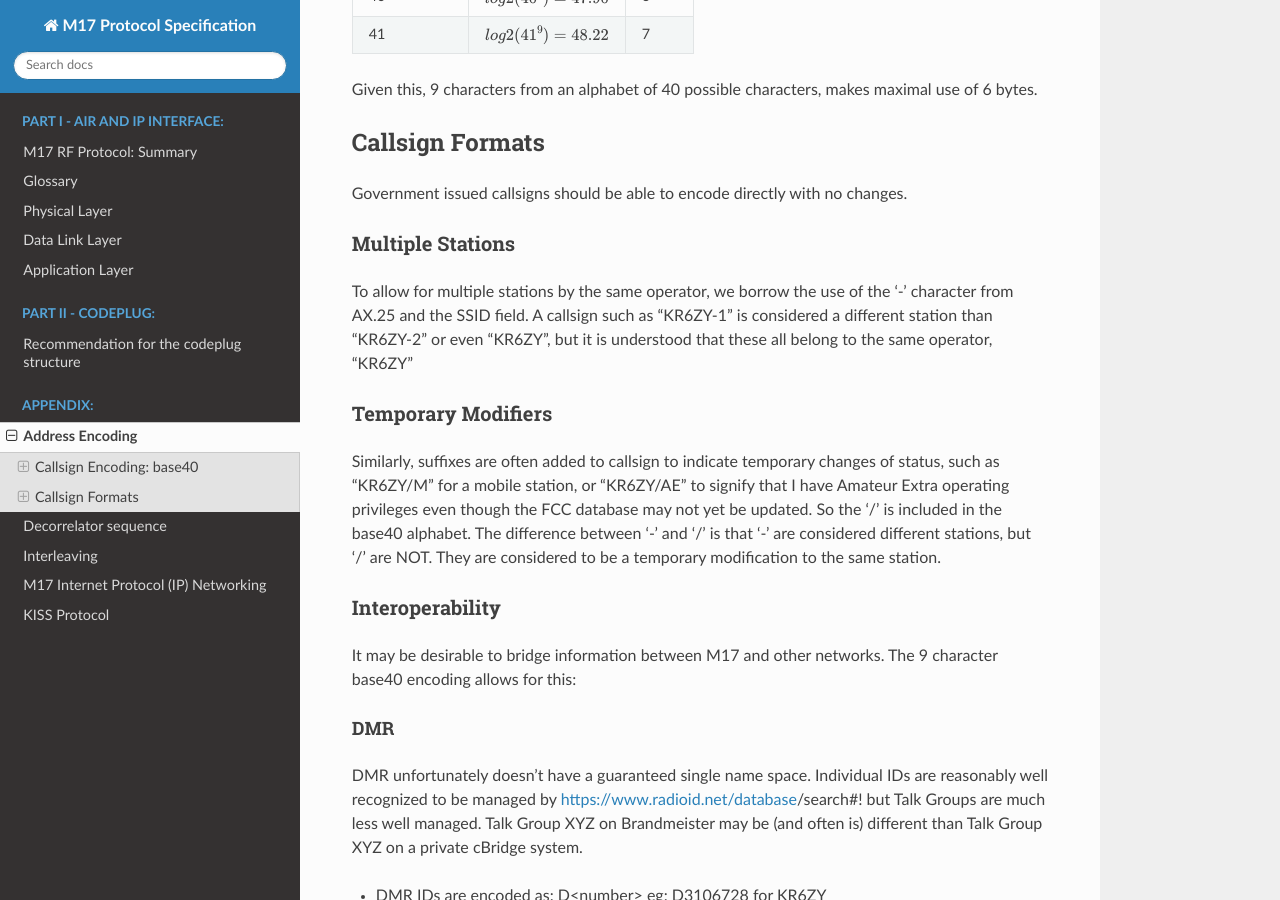
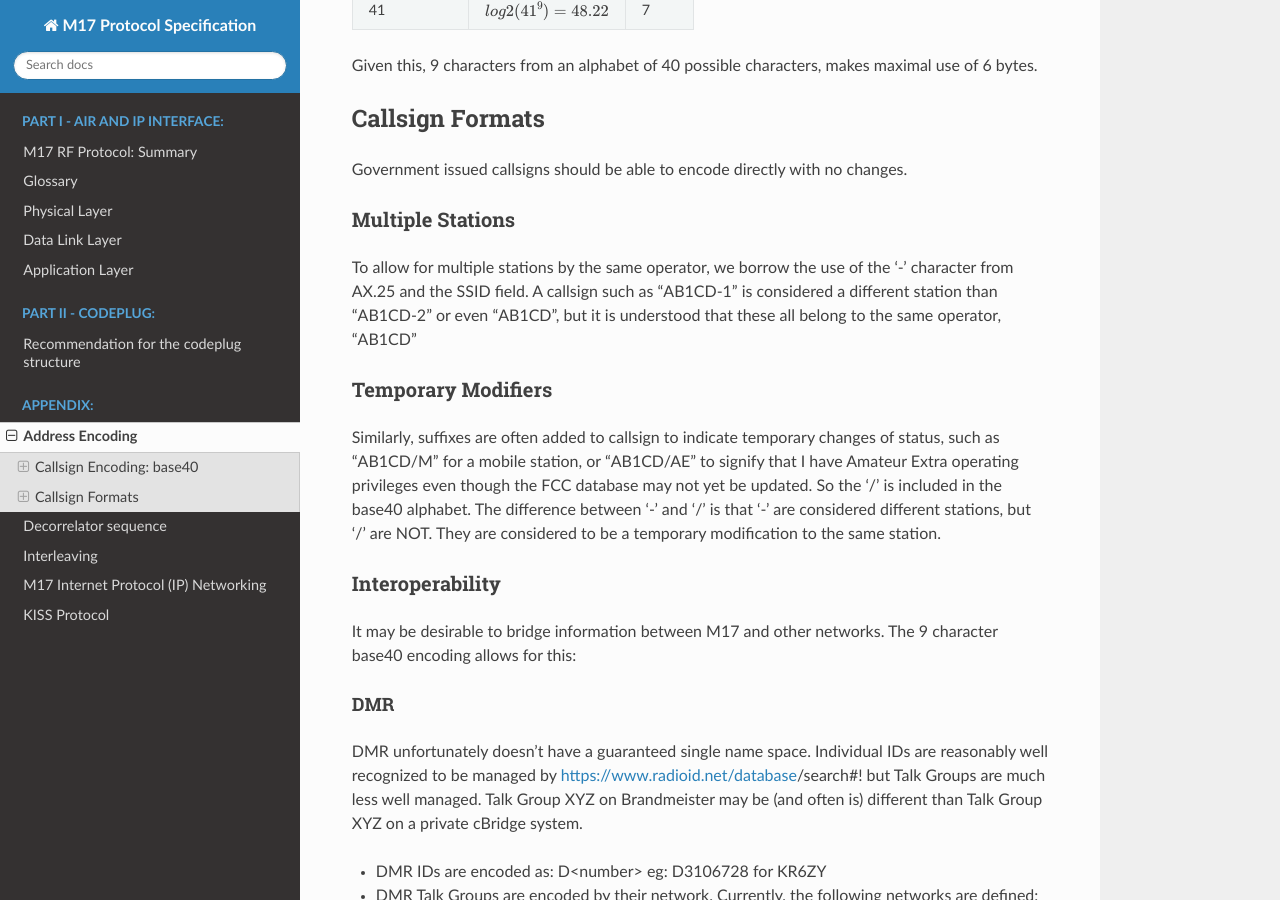
Before and after one commit to M17-Project/M17_spec, a Sphinx documentation site: the page built from docs/address_encoding.rst, in a window 1280 px wide and 900 px high, scrolled down 2659 px. Built offline with Sphinx 7.4.7 and the Read the Docs theme 2.0.0, drawn with Linux system fonts in a browser that asks for light colours.

Commit message:
Update address_encoding.rst

```diff
--- a/docs/address_encoding.rst
+++ b/docs/address_encoding.rst
@@ -173,31 +171,27 @@
 
 To allow for multiple stations by the same operator, we borrow the use
 of the '-' character from AX.25 and the SSID field. A callsign such as
-"KR6ZY-1" is considered a different station than "KR6ZY-2" or even
-"KR6ZY", but it is understood that these all belong to the same
-operator, "KR6ZY"
+"AB1CD-1" is considered a different station than "AB1CD-2" or even
+"AB1CD", but it is understood that these all belong to the same
+operator, "AB1CD"
 
 Temporary Modifiers
 ~~~~~~~~~~~~~~~~~~~
 
 Similarly, suffixes are often added to callsign to indicate temporary
-changes of status, such as "KR6ZY/M" for a mobile station, or
-"KR6ZY/AE" to signify that I have Amateur Extra operating privileges
+changes of status, such as "AB1CD/M" for a mobile station, or
+"AB1CD/AE" to signify that I have Amateur Extra operating privileges
 even though the FCC database may not yet be updated. So the '/' is
 included in the base40 alphabet.  The difference between '-' and '/'
 is that '-' are considered different stations, but '/' are NOT. They
 are considered to be a temporary modification to the same
 station.
 
-.. todo:: I'm not sure what impact this actually has.
-
 Interoperability
 ~~~~~~~~~~~~~~~~
 
 It may be desirable to bridge information between M17 and other
 networks. The 9 character base40 encoding allows for this:
-
-.. todo:: Define more interoperability standards here. System Fusion? P25? IRLP? AllStar?
 
 DMR
 +++
```
Also changed, not shown: other parts of docs/address_encoding.rst (+0 -2 lines).
